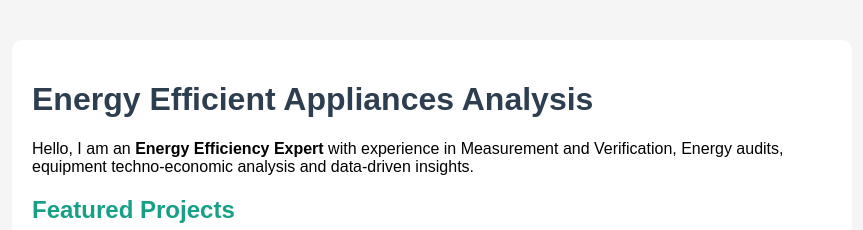
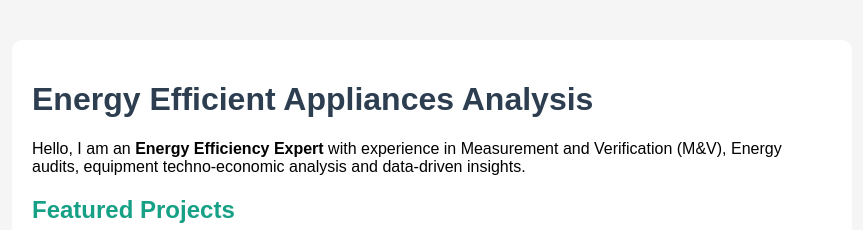
Before and after one commit to loian29/Engergy_portfolio, a plain HTML site: page index.html in a window 1280 px wide. Shown: the top 230 px of the page, without its empty margins (208-1071 px from the left). Drawn offline with Linux system fonts and the light colour scheme.

Commit message:
Update index.html

```diff
--- a/index.html
+++ b/index.html
@@ -14,7 +14,7 @@
 <body>
   <div class="container">
     <h1>Energy Efficient Appliances Analysis</h1>
-    <p>Hello, I am an <strong>Energy Efficiency Expert</strong> with experience in Measurement and Verification, Energy audits, equipment techno-economic analysis and data-driven insights.</p>
+    <p>Hello, I am an <strong>Energy Efficiency Expert</strong> with experience in Measurement and Verification (M&V), Energy audits, equipment techno-economic analysis and data-driven insights.</p>
 
     <h2>Featured Projects</h2>
 
```
